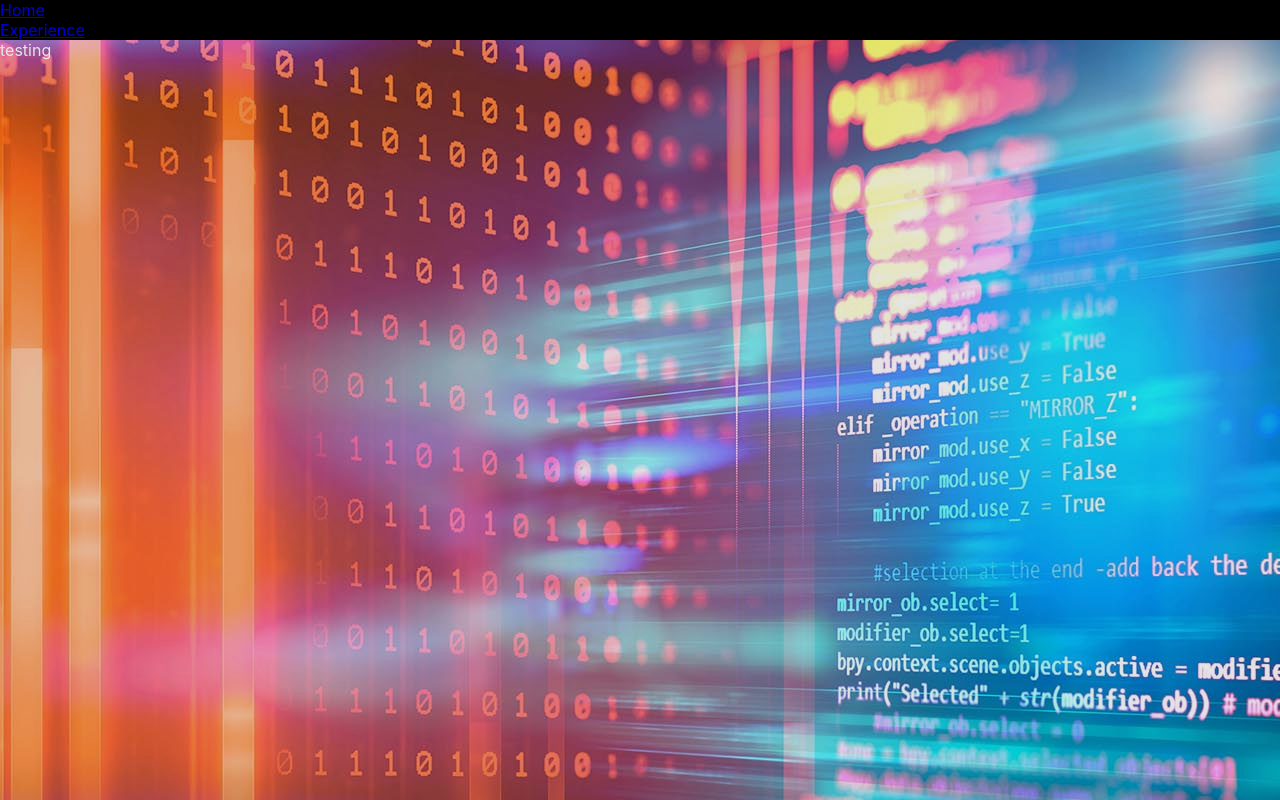
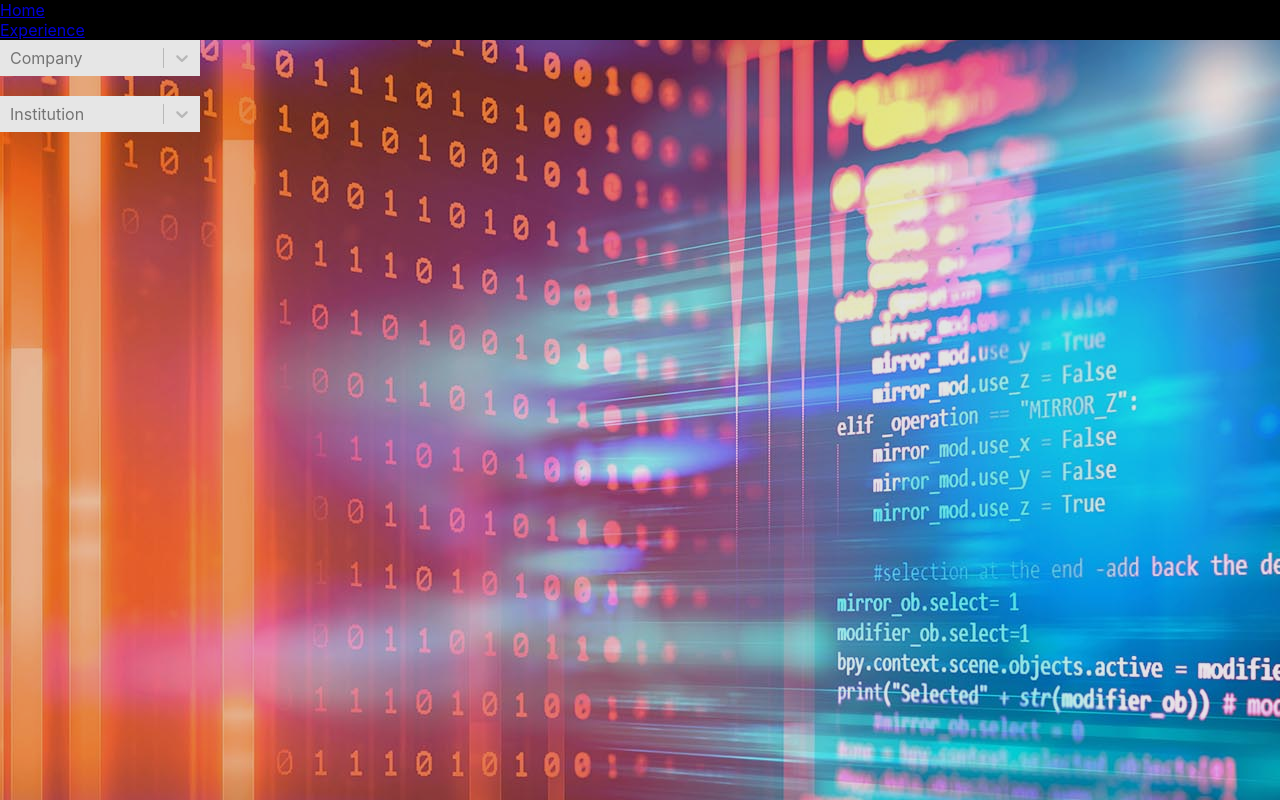
Before and after one commit to atreyhazelhispanic/angelofloresio, a React (Create React App) app: page /#/experience in a window 1280 px wide. Built offline with nearby package versions, Linux system fonts and the light colour scheme.

Commit message:
Experience component - react-select for exp and education

```diff
--- a/package.json
+++ b/package.json
@@ -12,6 +12,7 @@
     "react-dom": "^17.0.1",
     "react-router-dom": "^5.2.0",
     "react-scripts": "4.0.0",
+    "react-select": "^3.1.0",
     "web-vitals": "^0.2.4"
   },
   "scripts": {
--- a/src/pages/Experience.jsx
+++ b/src/pages/Experience.jsx
@@ -1,9 +1,89 @@
 import React from 'react';
+import Select from 'react-select';
+
+const experienceOptions = [
+    { value: 'nordstrom', label: 'Nordstrom' },
+    { value: 'bestbuy', label: 'Best Buy' },
+    { value: 'robisonremodeling', label: 'Robison Remodeling' },
+    { value: 'pax', label: 'PAX' },
+    { value: 'integritylabs', label: 'Integrity Labs' },
+    { value: 'safeway', label: 'Safeway' },
+    { value: 'simpson', label: 'Simpson' },
+    { value: 'chinaharbor', label: 'China Harbor' },
+    { value: 'emeraldqueen', label: 'Emerald Queen Casino' },
+    { value: 'fredmeyer', label: 'Fred Meyer' },
+    { value: 'ace', label: 'ACE Hardware' },
+];
+
+const educationOptions = [
+    { value: 'smu', label: 'Saint Martin\'s University' },
+    { value: 'uw', label: 'University of Washington' },
+    { value: 'oc', label: 'Olympic College' },
+    { value: 'grcc', label: 'Green River' },
+];
+
+const customStyles = {
+    menu: (provided) => ({
+        ...provided,
+        width: 200
+    }),
+    option: (provided, state) => ({
+        ...provided,
+        color: state.isSelected ? 'orangered' : 'blue',
+        padding: 0,
+        width: 200
+    }),
+    control: () => ({
+        // none of react-select's styles are passed to <Control />
+        display: 'flex',
+        width: 200,
+        backgroundColor: 'white'
+    }),
+    singleValue: (provided, state) => {
+        const opacity = state.isDisabled ? 0.5 : 1;
+        const transition = 'opacity 300ms';
+
+        return { ...provided, opacity, transition };
+    }
+};
 
 class Experience extends React.Component {
+    state = {
+        experienceOption: null,
+        educationOption: null,
+    };
+
+    experienceChange = experienceOption => {
+        this.setState({ experienceOption });
+        console.log(`Option selected:`, experienceOption);
+    };
+
+    educationChange = educationOption => {
+        this.setState({ educationOption });
+        console.log(`Option selected:`, educationOption);
+    };
+
     render() {
+        const { selectedOption } = this.state;
+
         return (
-          <div>testing</div>
+            <div>
+                <Select
+                    placeholder={'Company'}
+                    styles={customStyles}
+                    value={selectedOption}
+                    onChange={this.experienceChange}
+                    options={experienceOptions}
+                />
+                <br/>
+                <Select
+                    placeholder={'Institution'}
+                    styles={customStyles}
+                    value={selectedOption}
+                    onChange={this.educationChange}
+                    options={educationOptions}
+                />
+            </div>
         );
     }
 }
```
Also changed, not shown: 1 other file (tests, documents, lock files or other folders).
